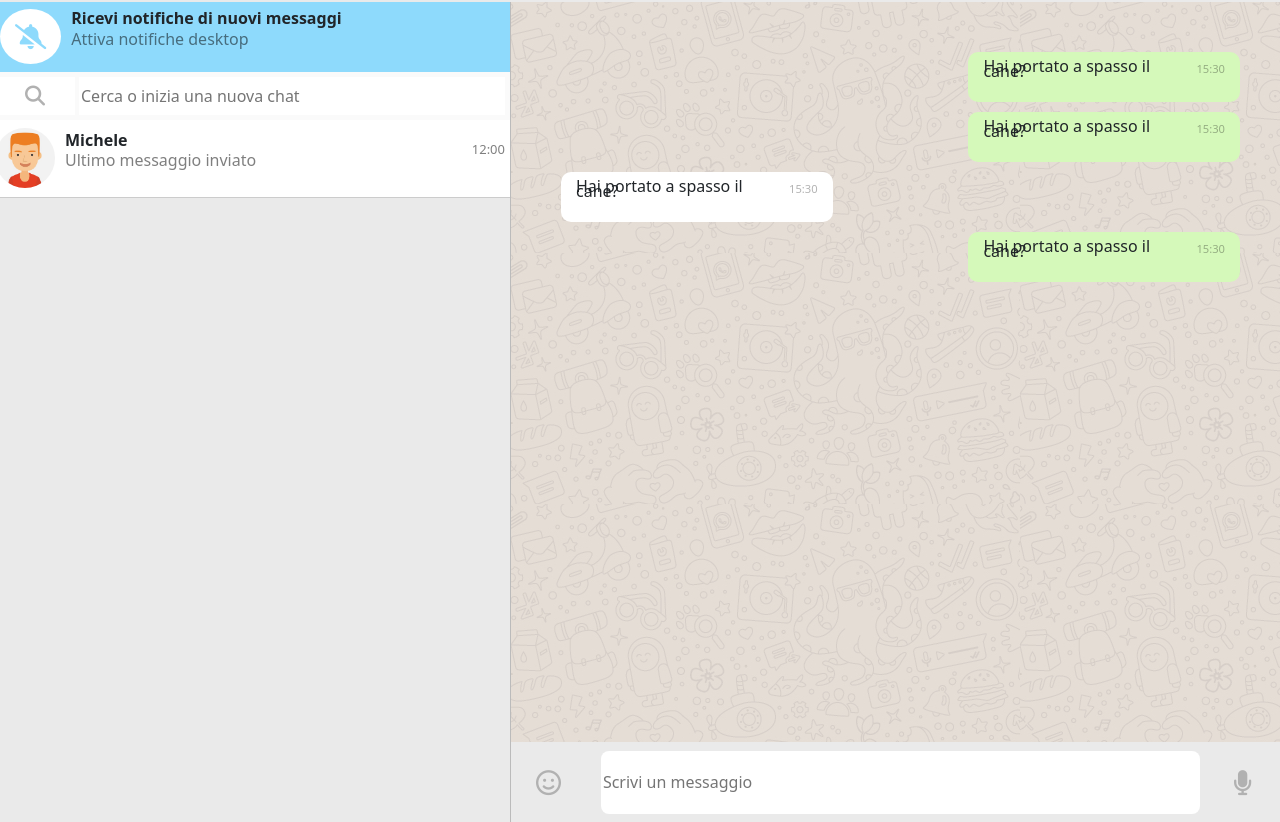
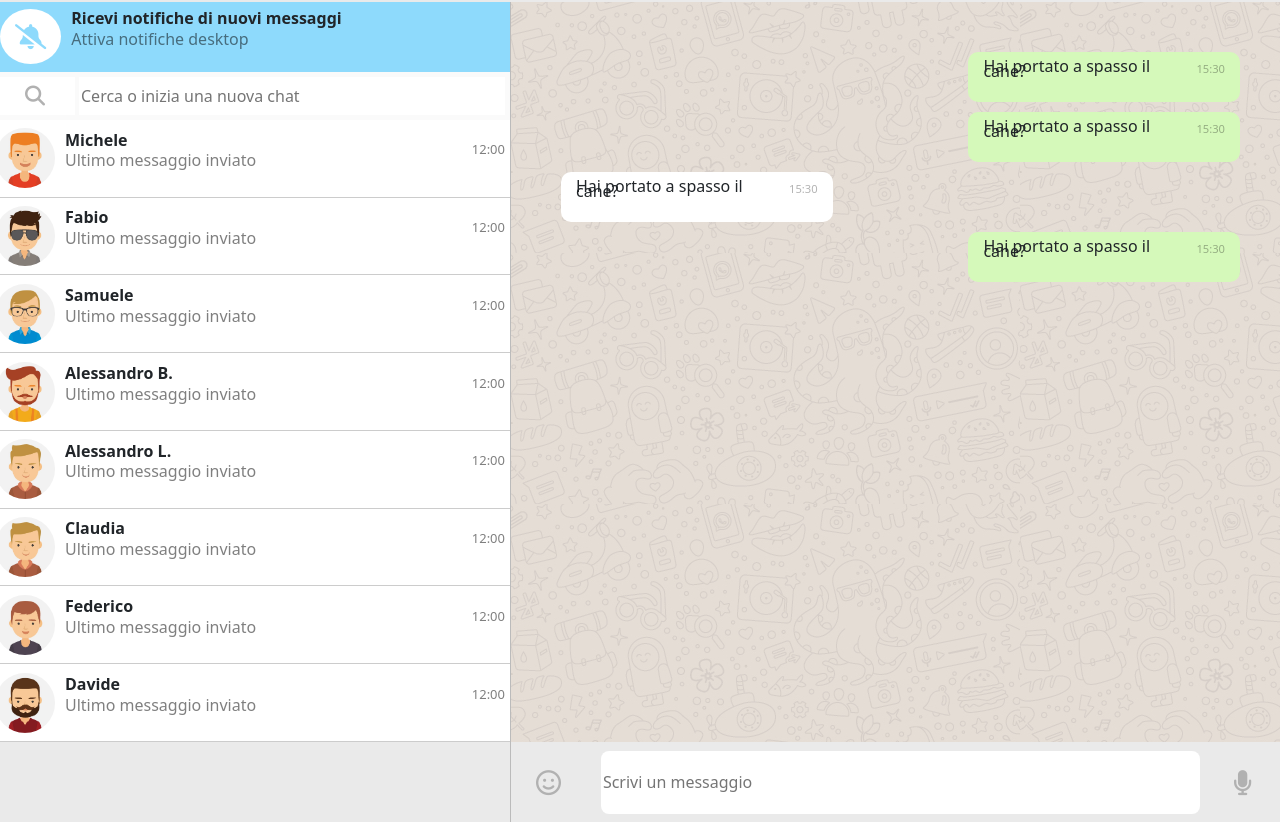
Before and after one commit to KevinZucca/vue-boolzapp, a plain HTML site: page index.html in a window 1280 px wide. Shown: the part 108-930 px from the top of the page. Drawn offline with nearby package versions, Linux system fonts and the light colour scheme.

Commit message:
feat: dynamic load of contacts

```diff
--- a/index.html
+++ b/index.html
@@ -64,12 +64,12 @@
                     </div>
 
                     <div id="contacts-container">
-                        <div class="contact my-row">
+                        <div v-for="(contact,index) in contacts" class="contact my-row">
                             <div id="user-img">
-                                <img src="img/avatar_1.jpg" class="profile-img" alt="">
+                                <img :src="contact.avatar" class="profile-img" alt="">
                             </div>
                             <div class="contact-info">
-                                <p class="title"> Michele</p>
+                                <p class="title"> {{contact.name}}</p>
                                 <p class="subtitle"> Ultimo messaggio inviato</p>
                             </div>
                             <p class="subtitle time-message"> 12:00</p>
--- a/js/script.js
+++ b/js/script.js
@@ -6,7 +6,7 @@ createApp({
         contacts: [
             {
                 name: 'Michele',
-                avatar: './img/avatar_1.png',
+                avatar: '../img/avatar_1.jpg',
                 visible: true,
                 messages: [
                     {
@@ -28,7 +28,7 @@ createApp({
             },
             {
                 name: 'Fabio',
-                avatar: ''./img/avatar_2.png'',
+                avatar: './img/avatar_2.jpg',
                 visible: true,
                 messages: [
                     {
@@ -50,7 +50,7 @@ createApp({
             },
             {
                 name: 'Samuele',
-                avatar: ''./img/avatar_3.png'',
+                avatar: './img/avatar_3.jpg',
                 visible: true,
                 messages: [
                     {
@@ -72,7 +72,7 @@ createApp({
             },
             {
                 name: 'Alessandro B.',
-                avatar: ''./img/avatar_4.png'',
+                avatar: './img/avatar_4.jpg',
                 visible: true,
                 messages: [
                     {
@@ -89,7 +89,7 @@ createApp({
             },
             {
                 name: 'Alessandro L.',
-                avatar: ''./img/avatar_5.png'',
+                avatar: './img/avatar_5.jpg',
                 visible: true,
                 messages: [
                     {
@@ -106,7 +106,7 @@ createApp({
             },
             {
                 name: 'Claudia',
-                avatar: ''./img/avatar_5.png'',
+                avatar: './img/avatar_5.jpg',
                 visible: true,
                 messages: [
                     {
@@ -128,7 +128,7 @@ createApp({
             },
             {
                 name: 'Federico',
-                avatar: ''./img/avatar_7.png'',
+                avatar: './img/avatar_7.jpg',
                 visible: true,
                 messages: [
                     {
@@ -145,7 +145,7 @@ createApp({
             },
             {
                 name: 'Davide',
-                avatar: ''./img/avatar_8.png'',
+                avatar: './img/avatar_8.jpg',
                 visible: true,
                 messages: [
                     {
```
Also changed, not shown: img/avatar_2.jpg (added), img/avatar_3.jpg (added), img/avatar_4.jpg (added), img/avatar_5.jpg (added), img/avatar_6.jpg (added), img/avatar_7.jpg (added), img/avatar_8.jpg (added).
